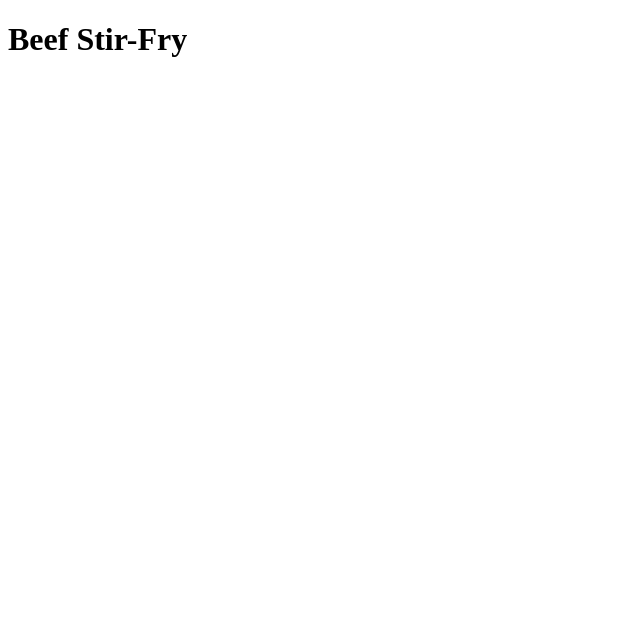
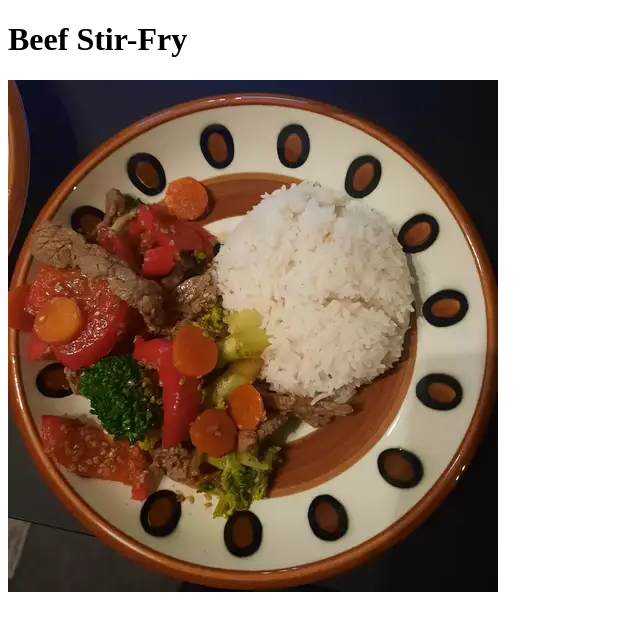
Before and after one commit to AName0/odin-recipes, a plain HTML site: page recipes/beef-stir-fry.html in a window 1280 px wide. Shown: the whole page, without its empty margins (0-640 px from the left). Drawn offline with Linux system fonts and the light colour scheme.

Commit message:
Added image to Beef-Stir-Fry page

```diff
--- a/recipes/beef-stir-fry.html
+++ b/recipes/beef-stir-fry.html
@@ -6,5 +6,6 @@
     </head>
     <body>
         <h1>Beef Stir-Fry</h1>
+        <img src="beef-stir-fry.jpg">
     </body>
 </html>
```
Also changed, not shown: recipes/beef-stir-fry.jpg (added).
